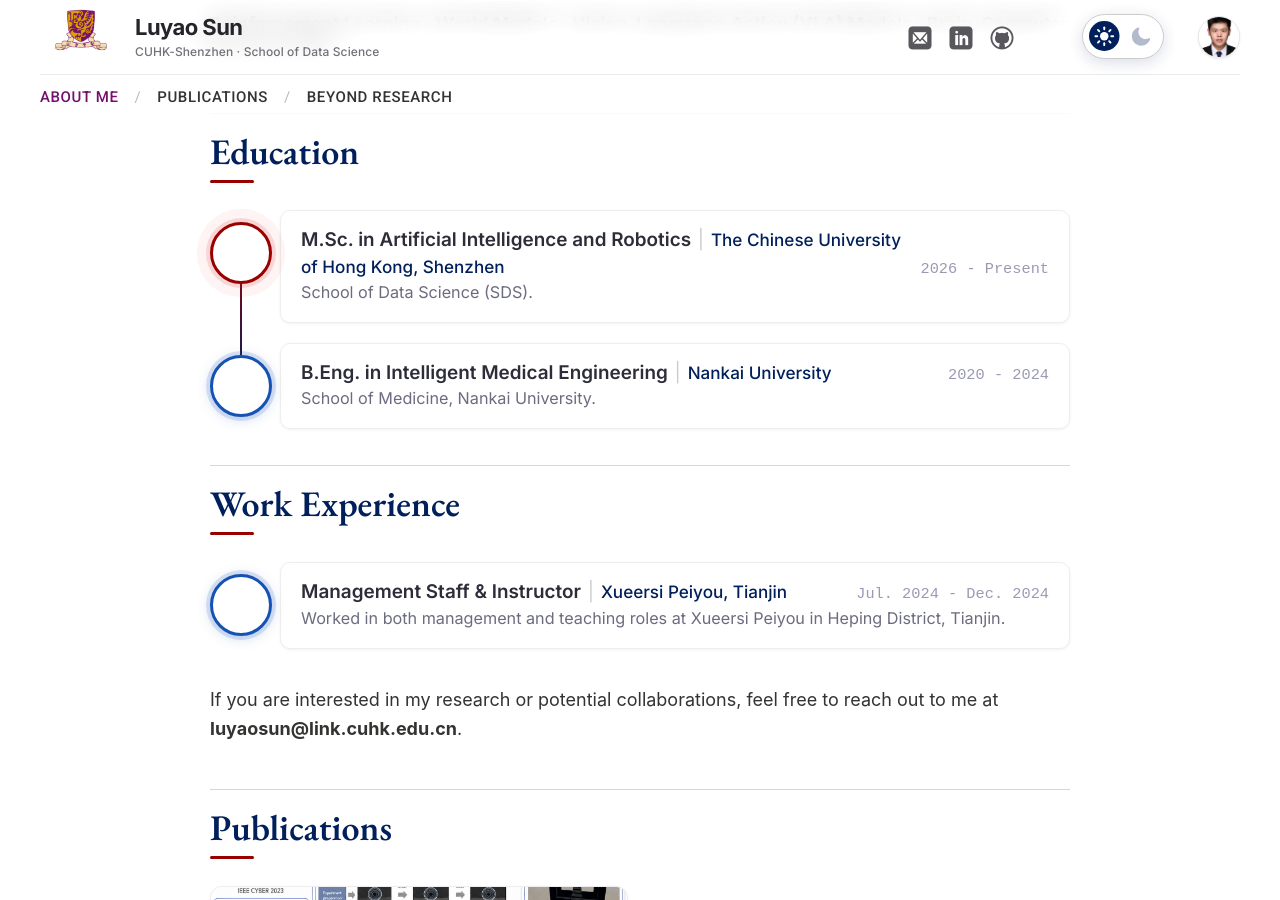
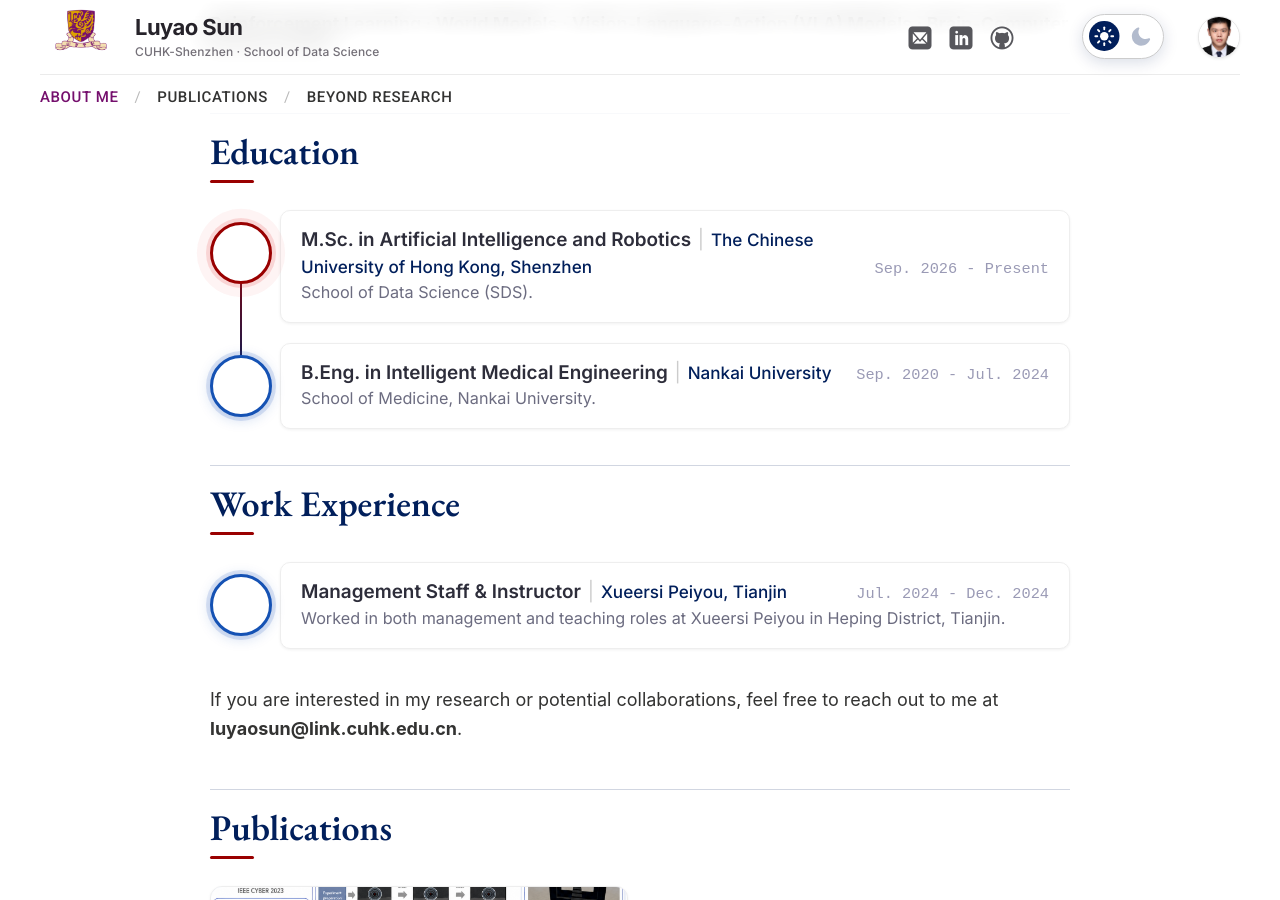
Before and after one commit to Luyao-Leo-Sun/Luyao-Leo-Sun.github.io, a Jekyll site: the page built from index.md, in a window 1280 px wide and 900 px high, scrolled down 629 px. Built offline with Jekyll 4.4.1, drawn with Linux system fonts in a browser that asks for light colours; nearby versions of some CDN libraries; a style sheet for code colours, icons or effects is not loaded.

Commit message:
Update personal information and timeline details

```diff
--- a/index.md
+++ b/index.md
@@ -37,7 +37,7 @@ I am currently pursuing an **M.Sc. in Artificial Intelligence and Robotics** at
             </a>
           </span>
         </div>
-        <span class="timeline-time">2026 - Present</span>
+        <span class="timeline-time">Sep. 2026 - Present</span>
       </div>
       <div class="timeline-details">
         School of Data Science (SDS).
@@ -59,7 +59,7 @@ I am currently pursuing an **M.Sc. in Artificial Intelligence and Robotics** at
             </a>
           </span>
         </div>
-        <span class="timeline-time">2020 - 2024</span>
+        <span class="timeline-time">Sep. 2020 - Jul. 2024</span>
       </div>
       <div class="timeline-details">
         School of Medicine, Nankai University.
```
